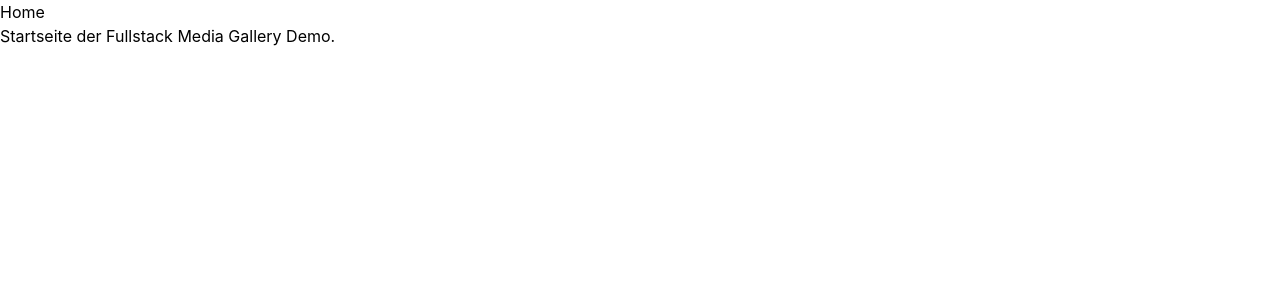
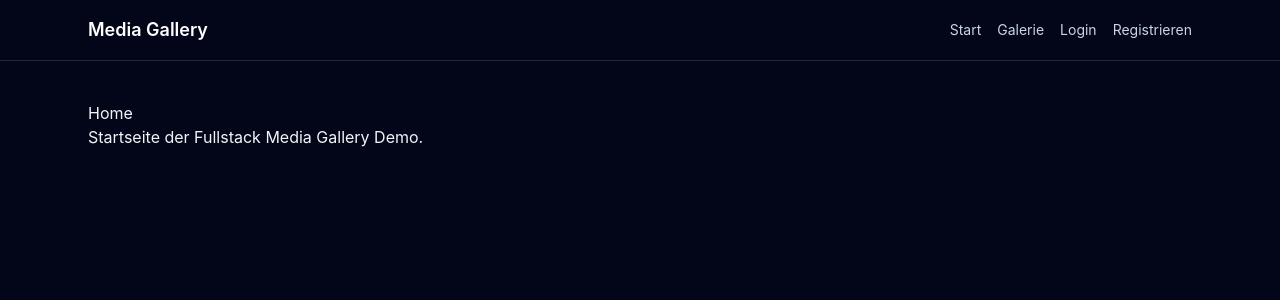
Before and after one commit to codemorra/fullstack-media-gallery-demo, a React (Vite) app in the folder frontend/: page / in a window 1280 px wide. Shown: the top 300 px of the page. Built offline with nearby package versions, Linux system fonts and the light colour scheme.

Commit message:
feat: compose base application layout

```diff
--- a/frontend/src/App.tsx
+++ b/frontend/src/App.tsx
@@ -3,16 +3,23 @@ import Home from './pages/Home.tsx';
 import Gallery from './pages/Gallery.tsx';
 import Login from './pages/Login.tsx';
 import Register from './pages/Register.tsx';
+import Navbar from './components/Navbar.tsx';
 import './App.css';
 
 function App() {
   return (
+    <div className="min-h-screen bg-slate-950 text-slate-100">
+      <Navbar />
+
+      <main className="mx-auto w-full max-w-6xl px-6 py-10">
         <Routes>
           <Route path="/" element={<Home />} />
           <Route path="/gallery" element={<Gallery />} />
           <Route path="/login" element={<Login />} />
           <Route path="/register" element={<Register />} />
         </Routes>
+      </main>
+    </div>
   );
 }
 
```
Lines whose indentation alone changed are shown as unchanged.
